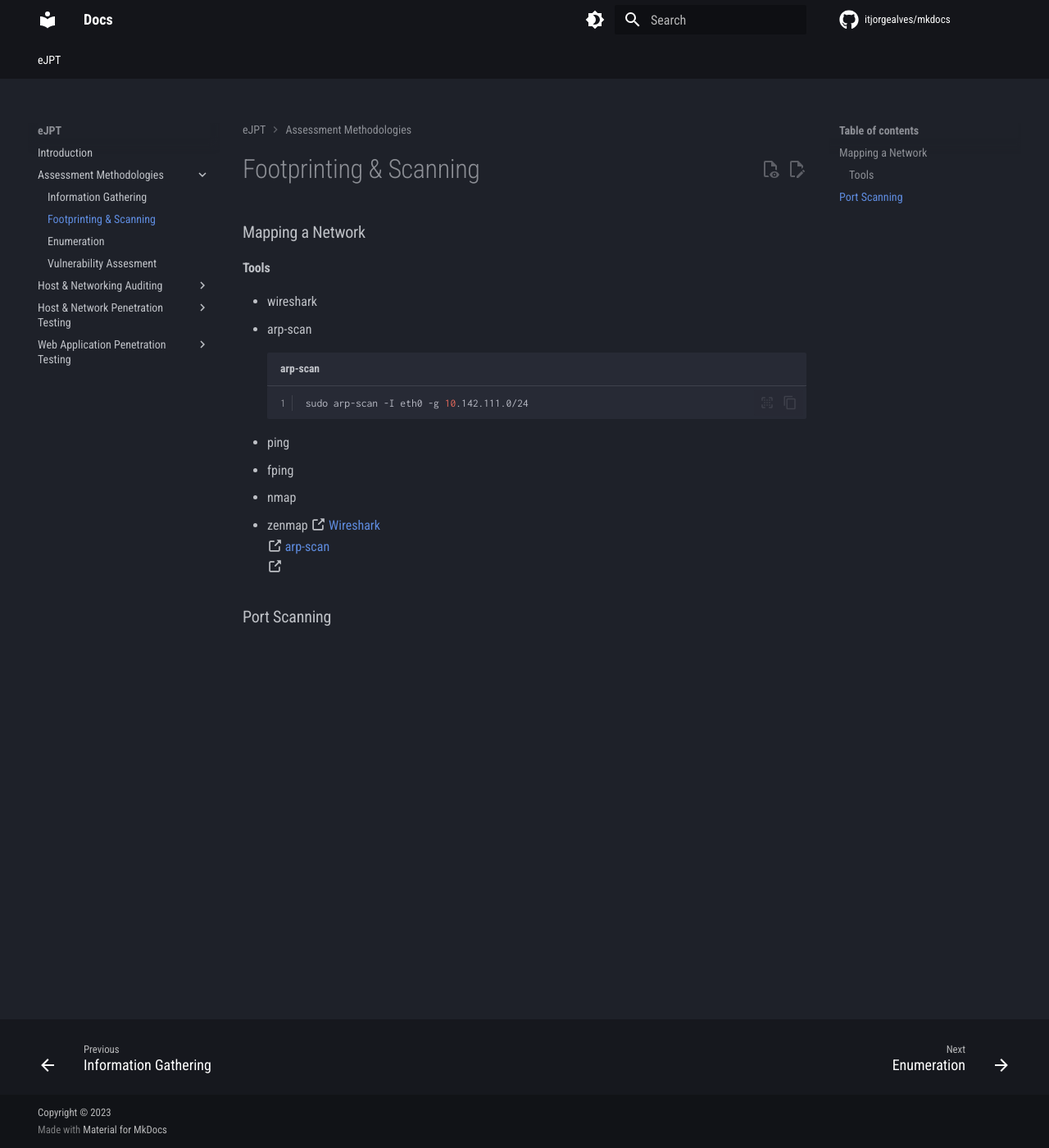
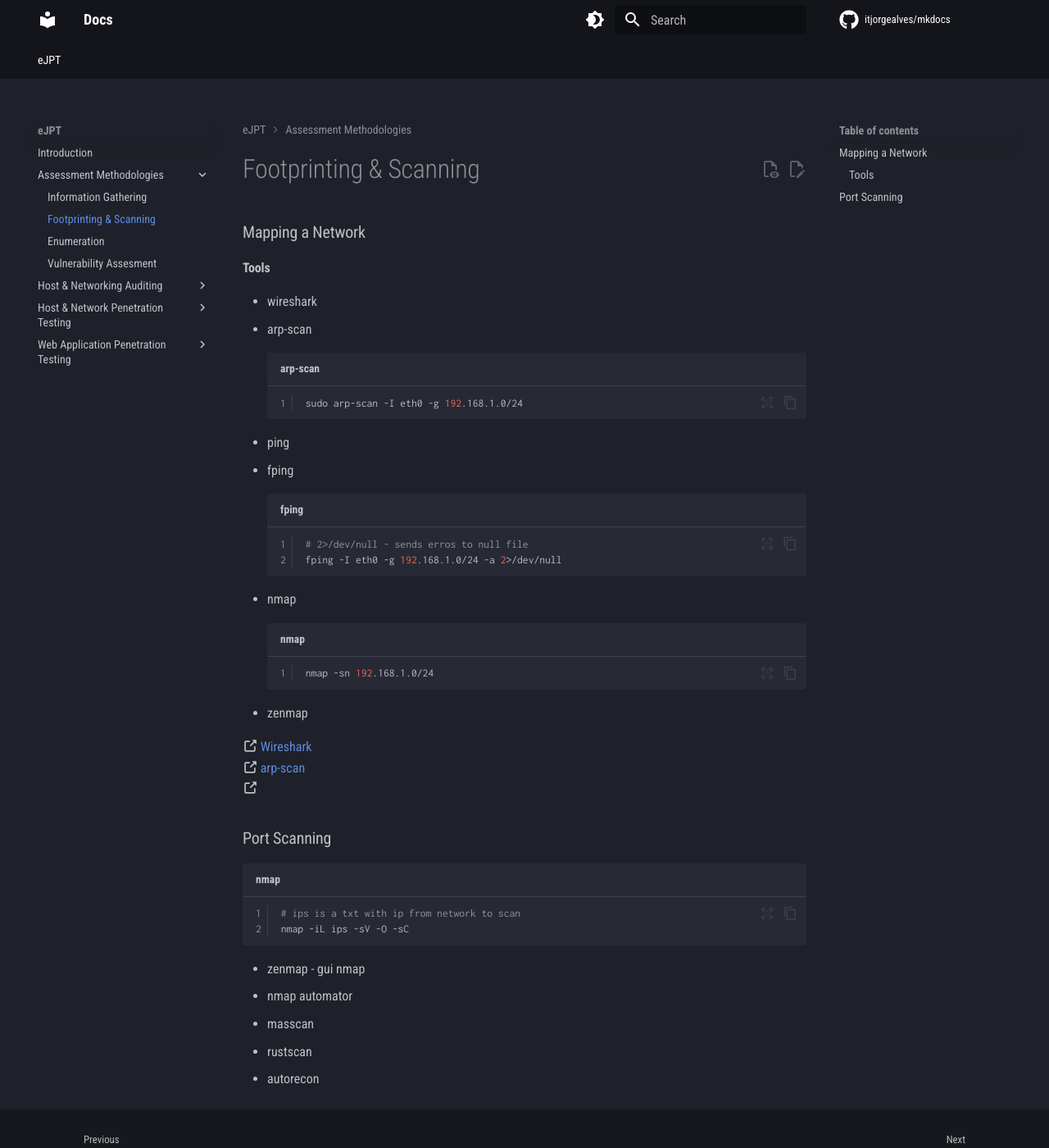
Before and after one commit to itjorgealves/mkdocs, an MkDocs documentation site: the page built from docs/eJPT/S1-Assessment-Methodologies/C2-Footprinting-Scanning/Footprinting-Scanning.md, in a window 1280 px wide and 1400 px high. Shown: the whole window at 82% size. Built offline with MkDocs 1.6.1 and Material for MkDocs 9.7.7, drawn with Linux system fonts in a browser that asks for light colours; comment, search, counter and statistics services are not loaded.

Commit message:
Update documentation

````diff
--- a/docs/eJPT/S1-Assessment-Methodologies/C2-Footprinting-Scanning/Footprinting-Scanning.md
+++ b/docs/eJPT/S1-Assessment-Methodologies/C2-Footprinting-Scanning/Footprinting-Scanning.md
@@ -7,12 +7,20 @@ title: "Footprinting & Scanning"
 - wireshark
 - arp-scan
 ``` bash title="arp-scan" linenums="1"
-sudo arp-scan -I eth0 -g 10.142.111.0/24
+sudo arp-scan -I eth0 -g 192.168.1.0/24
 ```
 - ping
 - fping
+``` bash title="fping" linenums="1"
+# 2>/dev/null - sends erros to null file
+fping -I eth0 -g 192.168.1.0/24 -a 2>/dev/null
+```
 - nmap
+``` bash title="nmap" linenums="1"
+nmap -sn 192.168.1.0/24
+```
 - zenmap
+
 :octicons-link-external-16: [Wireshark](https://www.wireshark.org/)
 :octicons-link-external-16: [arp-scan](https://github.com/royhills/arp-scan)
 :octicons-link-external-16: []()
@@ -20,3 +28,13 @@ sudo arp-scan -I eth0 -g 10.142.111.0/24
 
 
 ### Port Scanning
+``` bash title="nmap" linenums="1"
+# ips is a txt with ip from network to scan
+nmap -iL ips -sV -O -sC
+```
+
+- zenmap - gui nmap
+- nmap automator
+- masscan
+- rustscan
+- autorecon
````
